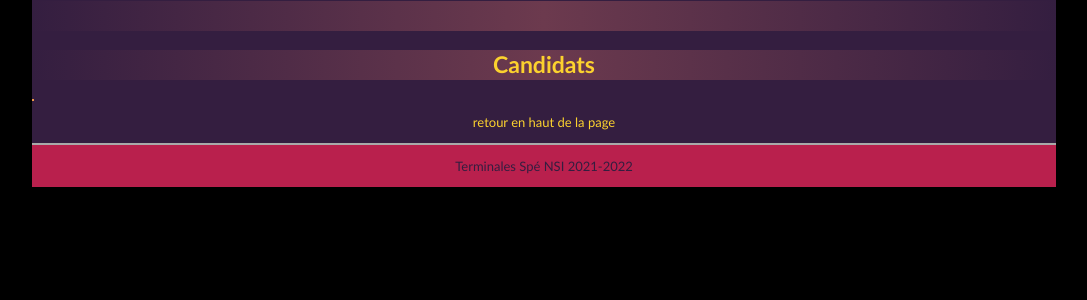
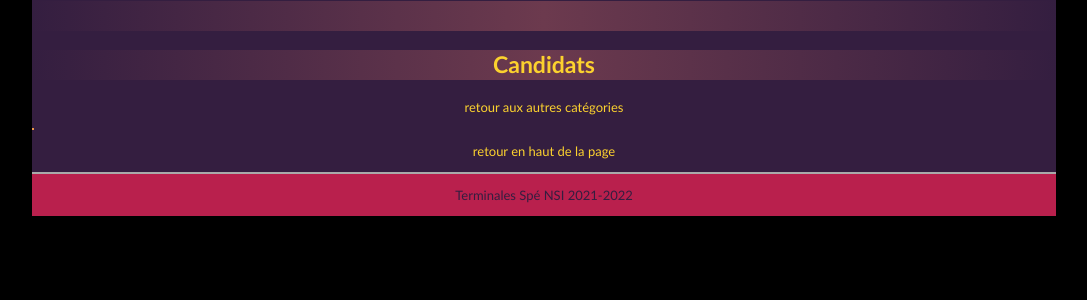
Before and after one commit to gbaalat/vote, a Python web app: template src/vote/votes/templates/vote.html in a window 1280 px wide. Shown: the part 136-436 px from the top of the page, without its empty margins (32-1119 px from the left). Run offline with Jinja, Linux system fonts and the light colour scheme; the template is opened without the code that fills it, so the values that code supplies are empty.

Commit message:
Ajouté la possibilité de revenir à /nav avec un lien lorsqu'on est dans /votes

```diff
--- a/src/vote/votes/templates/vote.html
+++ b/src/vote/votes/templates/vote.html
@@ -5,6 +5,9 @@
 
 
 	<h2 id="haut">Candidats</h2>
+
+	<p><a href="/nav/">retour aux autres catégories</a></p>
+
 		<table>
 
 			<tbody>
```
